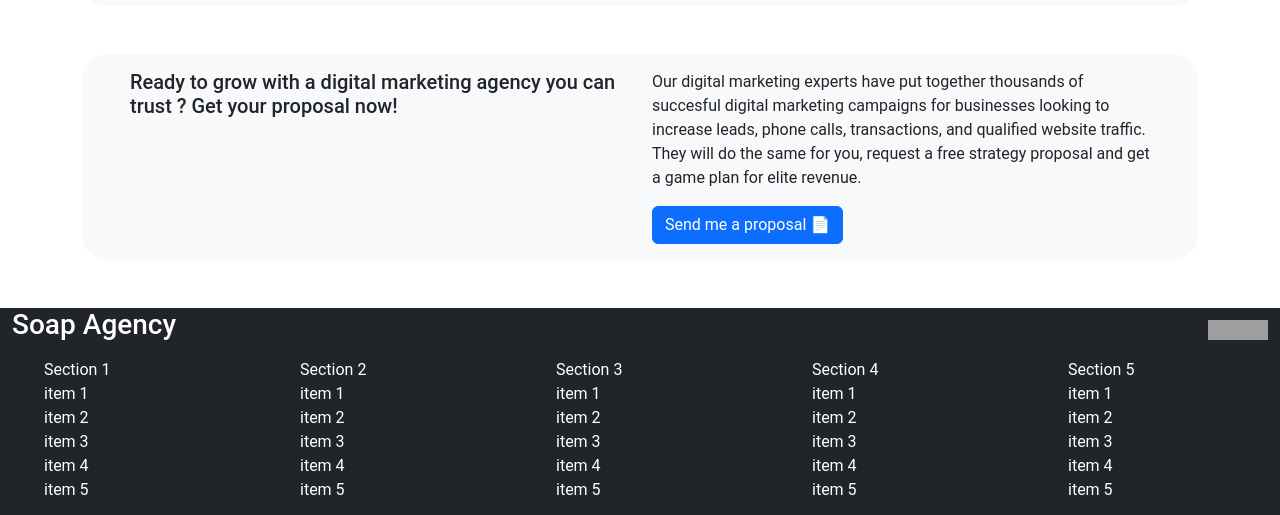
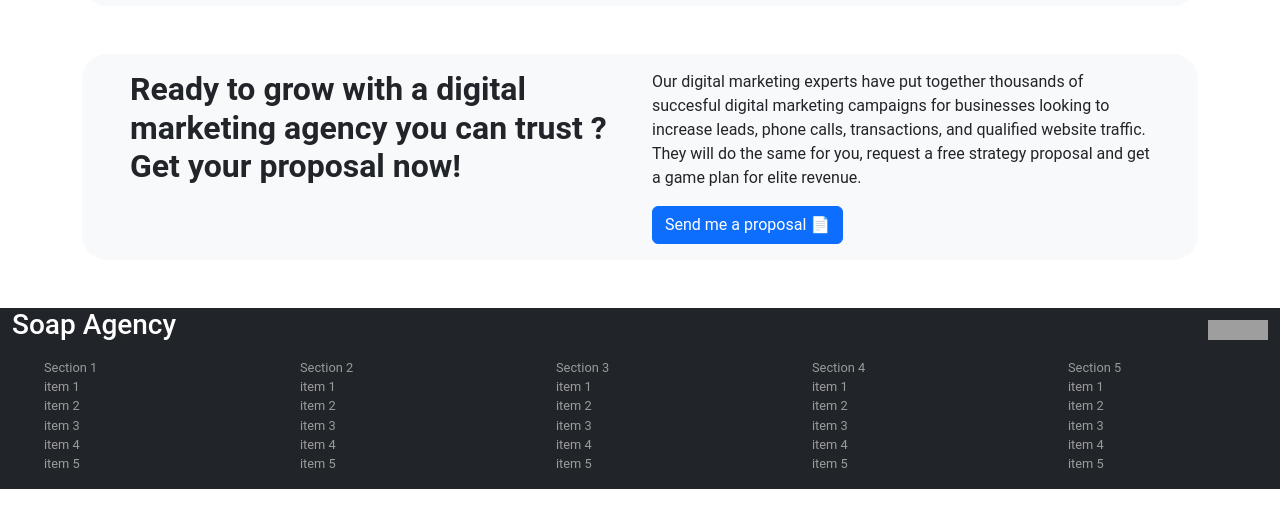
Before and after one commit to yernauxalex/marketing-agency, a React (Create React App) app: page / in a window 1280 px wide. Shown: the part 2542-3057 px from the top of the page. After the commit the page ends 3031 px from the top, so only its background shows below. Built offline with nearby package versions, Linux system fonts and the light colour scheme; grey boxes are pictures that could not be loaded.

Commit message:
WIP css + temp assets

```diff
--- a/src/App.css
+++ b/src/App.css
@@ -9,6 +9,15 @@ h2 {
 h4 {
   font-size: 5rem;
   text-align: center;
+}
+h5{
+  font-size: 2rem;
+  font-weight: bold;
+}
+h6{
+  font-size: 0.9rem;
+  font-weight: 600;
+  color: white;
 }
 .div-rounded{
   border-radius: 25px;
@@ -24,4 +33,11 @@ h4 {
 }
 .footer-list{
   list-style: none;
+  font-size: 0.8rem;
+  color: rgba(211, 211, 211, 0.678);
 }
+.chart{
+  border-radius: 20px;
+  margin-left: 2px;
+  margin-right: 2px;
+}
```
Also changed, not shown: src/assets/tempChart.JPG (added).
